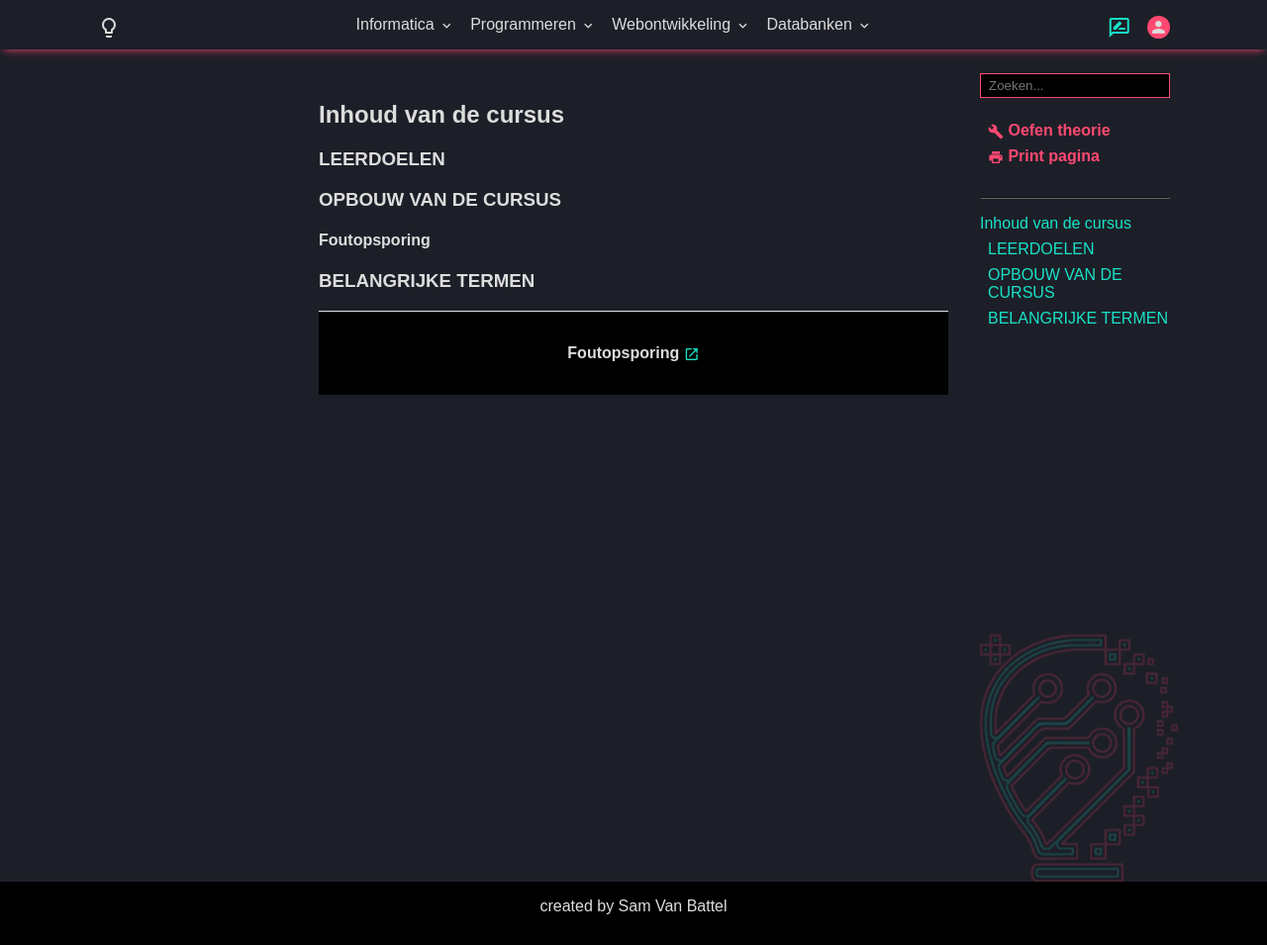
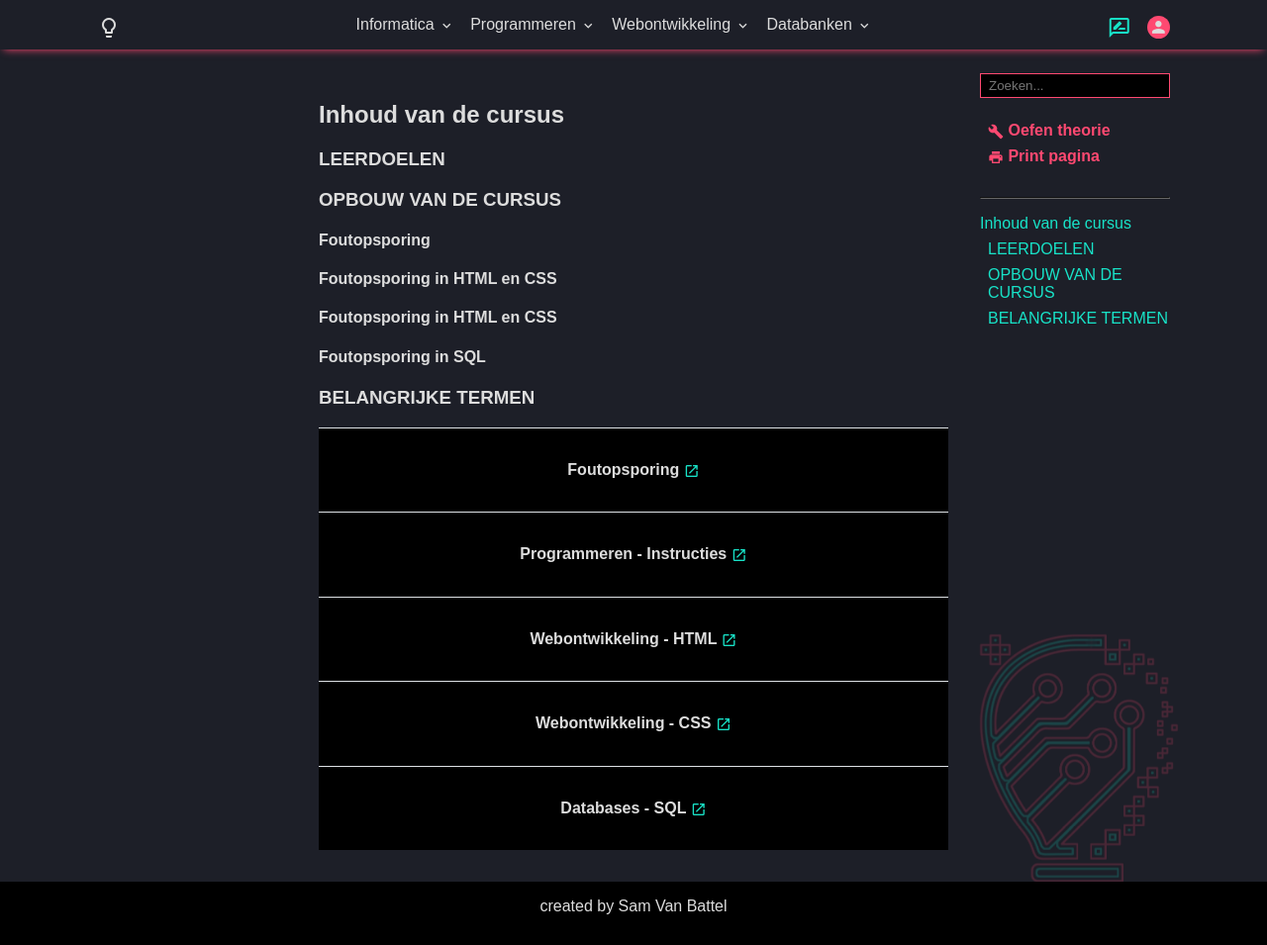
Before and after one commit to T-INFORMATICA/t-informatica.github.io, a Jekyll site: the page built from _courses/informatica/foutopsporing/index.md, in a window 1280 px wide and 955 px high. Shown: the whole window at 99% size. Built offline with Jekyll 4.4.1, drawn with Linux system fonts in a browser that asks for light colours; comment, search, counter and statistics services are not loaded.

Commit message:
Update courses.yml

```diff
--- a/_data/courses.yml
+++ b/_data/courses.yml
@@ -29,6 +29,14 @@
       chapters:
         - name: "Foutopsporing"
           link: "/courses/informatica/foutopsporing/foutopsporing-algemeen.html"
+        - name: "Programmeren - Instructies"
+          link: "/courses/programmeren/instructies/foutopsporing-instructies.html"
+        - name: "Webontwikkeling - HTML"
+          link: "/courses/webontwikkeling/html/foutopsporing-html.html"
+        - name: "Webontwikkeling - CSS"
+          link: "/courses/webontwikkeling/css/foutopsporing-css.html"
+        - name: "Databases - SQL"
+          link: "/courses/databanken/sql/foutopsporing-sql.html"
 - name: "programmeren"
   link: /courses/programmeren/
   tutorials:
```
